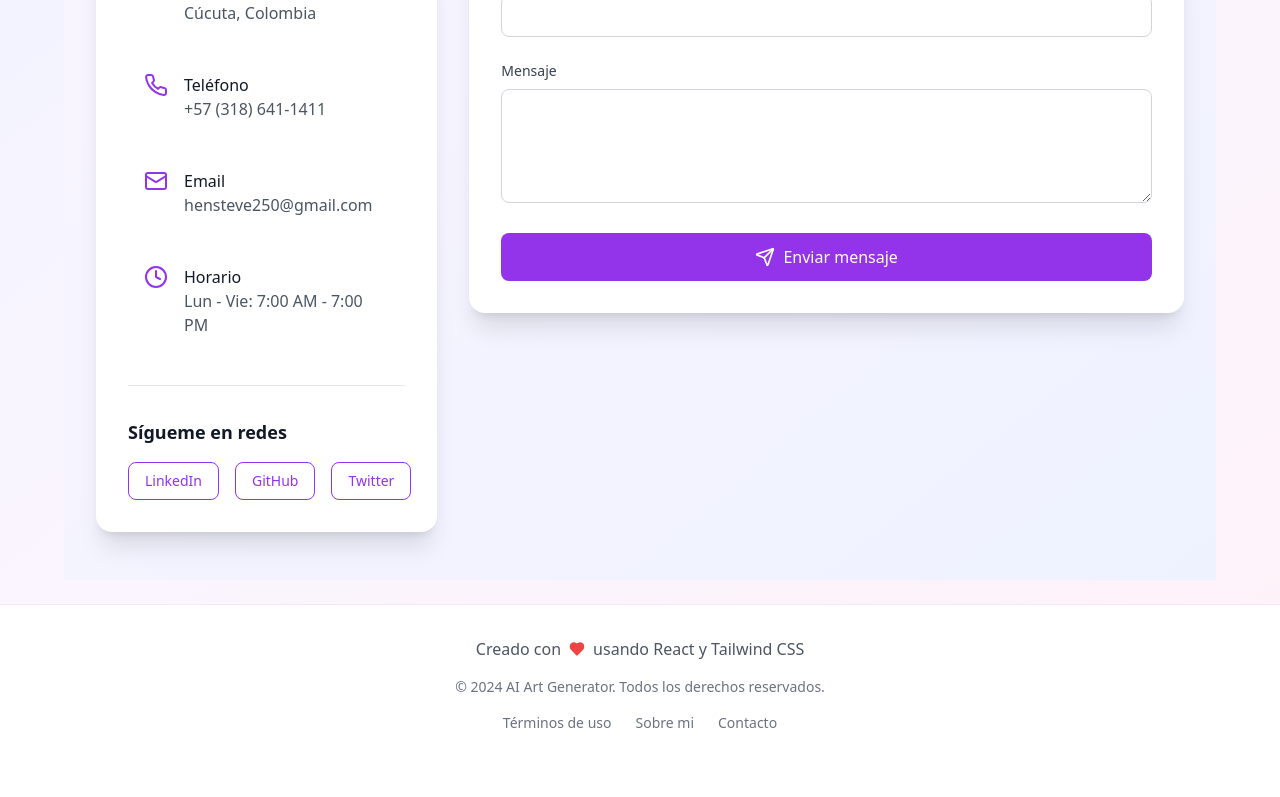
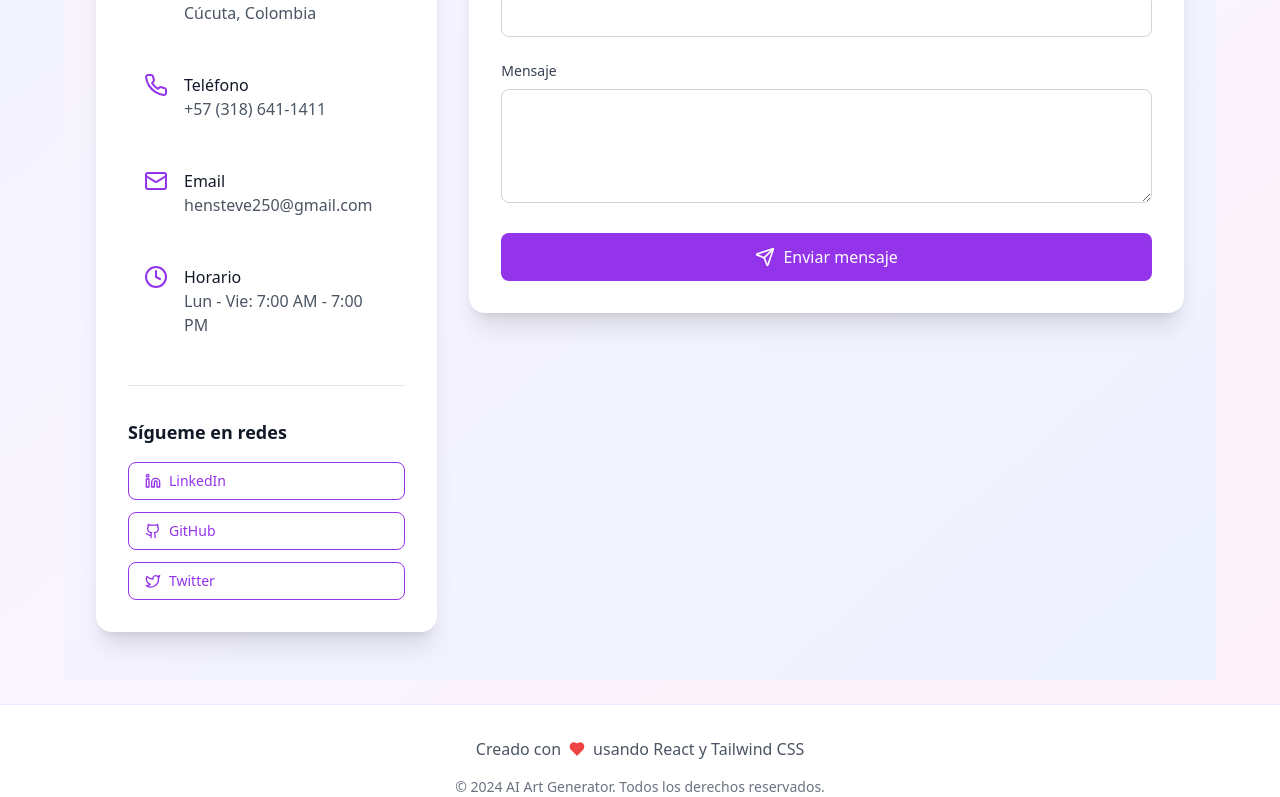
Before and after one commit to stevenjaimes/imagenes-ai, a React (Vite) app: page /contacto in a window 1280 px wide. Shown: the part 428-1225 px from the top of the page. Before the commit the page ends 1193 px from the top, so only its background shows below. Built offline with nearby package versions, Linux system fonts and the light colour scheme.

Commit message:
segundo  commit

```diff
--- a/src/components/ContactForm/ContactInfo.tsx
+++ b/src/components/ContactForm/ContactInfo.tsx
@@ -1,5 +1,5 @@
 import React from 'react';
-import { MapPin, Phone, Mail, Clock } from 'lucide-react';
+import { MapPin, Phone, Mail, Clock, Github, Linkedin, Twitter } from 'lucide-react';
 
 interface ContactItemProps {
   icon: React.ReactNode;
@@ -15,6 +15,25 @@ const ContactItem = ({ icon, title, content }: ContactItemProps) => (
       <p className="text-gray-600">{content}</p>
     </div>
   </div>
+);
+
+interface SocialLinkProps {
+  href: string;
+  icon: React.ReactNode;
+  label: string;
+}
+
+const SocialLink = ({ href, icon, label }: SocialLinkProps) => (
+  <a
+    href={href}
+    target="_blank"
+    rel="noopener noreferrer"
+    className="flex items-center gap-2 px-4 py-2 text-sm text-purple-600 border border-purple-600 rounded-lg
+             hover:bg-purple-600 hover:text-white transition-colors"
+  >
+    {icon}
+    <span>{label}</span>
+  </a>
 );
 
 export const ContactInfo = () => {
@@ -50,17 +69,22 @@ export const ContactInfo = () => {
 
       <div className="mt-8 pt-8 border-t border-gray-200">
         <h4 className="text-lg font-semibold text-gray-900 mb-4">Sígueme en redes</h4>
-        <div className="flex space-x-4">
-          {['LinkedIn', 'GitHub', 'Twitter'].map((network) => (
-            <a
-              key={network}
-              href="#"
-              className="px-4 py-2 text-sm text-purple-600 border border-purple-600 rounded-lg
-                       hover:bg-purple-600 hover:text-white transition-colors"
-            >
-              {network}
-            </a>
-          ))}
+        <div className="flex flex-col space-y-3">
+          <SocialLink
+            href="https://www.linkedin.com/in/henry-steven-jaimes/"
+            icon={<Linkedin className="w-4 h-4" />}
+            label="LinkedIn"
+          />
+          <SocialLink
+            href="https://github.com/stevenjaimes"
+            icon={<Github className="w-4 h-4" />}
+            label="GitHub"
+          />
+          <SocialLink
+            href="https://x.com/steevenjaimes?t=AJFAd8AoOwPSBgftxGvbHQ&s=09"
+            icon={<Twitter className="w-4 h-4" />}
+            label="Twitter"
+          />
         </div>
       </div>
     </div>
```
